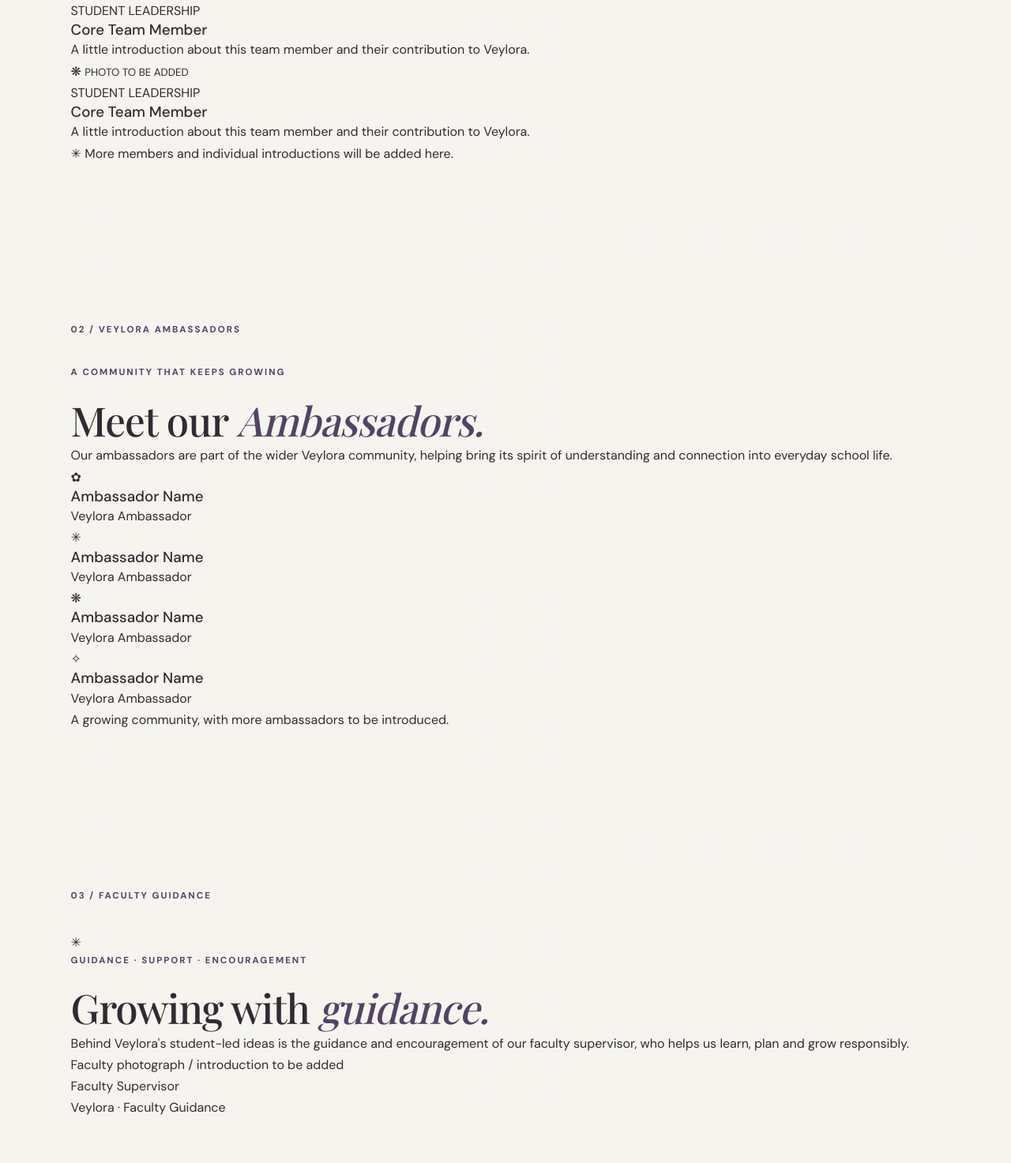
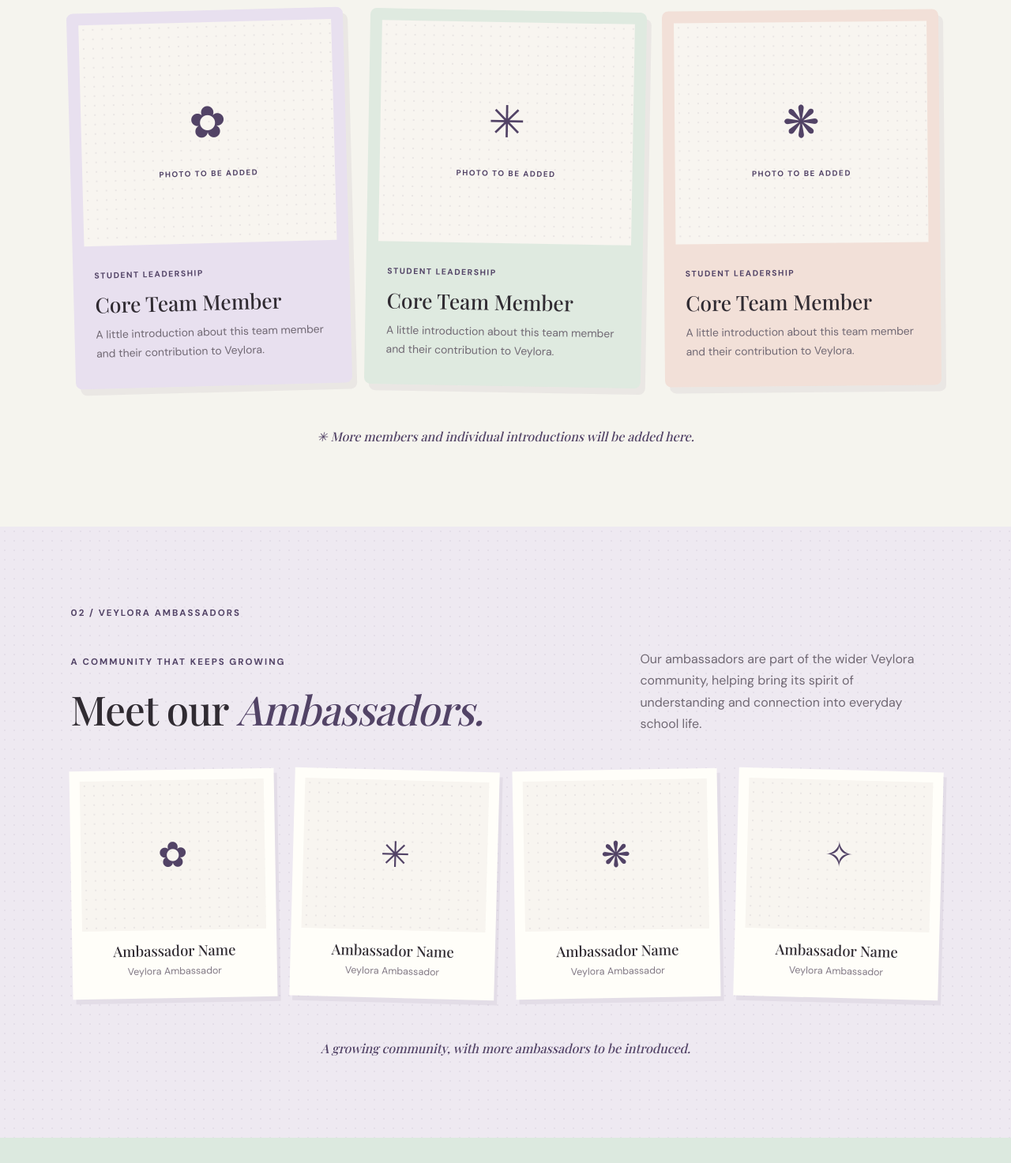
Before and after one commit to dhanushree6369-bot/VEYLORA-REIMAGINED, a plain HTML site: page our-people.html in a window 1280 px wide. Shown: the part 967-2440 px from the top of the page at 79% size. Drawn offline with nearby package versions, Linux system fonts and the light colour scheme; a web font is replaced by a local one.

Commit message:
Update style.css

```diff
--- a/style.css
+++ b/style.css
@@ -1161,3 +1161,325 @@ body {
     gap: 18px;
   }
 }
+
+/* =====================================
+   OUR PEOPLE PAGE
+===================================== */
+
+.people-hero {
+  background: #EEE9F1;
+  text-align: center;
+  min-height: 480px;
+  display: flex;
+  flex-direction: column;
+  align-items: center;
+  justify-content: center;
+  position: relative;
+  overflow: hidden;
+}
+
+.people-hero h1 {
+  margin-bottom: 20px;
+}
+
+.people-hero > p {
+  max-width: 550px;
+  color: #706873;
+}
+
+.people-hero-decoration {
+  display: flex;
+  align-items: center;
+  gap: 25px;
+  margin-top: 40px;
+  color: var(--lavender);
+  font-family: "Playfair Display", serif;
+  font-style: italic;
+}
+
+.people-hero-decoration span:first-child,
+.people-hero-decoration span:last-child {
+  font-size: 2rem;
+}
+
+.team-section {
+  background: var(--cream);
+}
+
+.team-heading {
+  display: flex;
+  justify-content: space-between;
+  align-items: end;
+  gap: 40px;
+  margin-bottom: 45px;
+}
+
+.team-heading > p {
+  max-width: 380px;
+  color: #706873;
+}
+
+.profile-grid {
+  display: grid;
+  grid-template-columns: repeat(3, 1fr);
+  gap: 25px;
+}
+
+.profile-card {
+  padding: 15px;
+  border-radius: 8px;
+  box-shadow: 6px 8px 0 #52436612;
+  transition: transform 0.3s;
+}
+
+.profile-card:nth-child(1) {
+  transform: rotate(-1.5deg);
+}
+
+.profile-card:nth-child(2) {
+  transform: rotate(1deg);
+}
+
+.profile-card:nth-child(3) {
+  transform: rotate(-0.5deg);
+}
+
+.profile-card:hover {
+  transform: translateY(-8px) rotate(0deg);
+}
+
+.profile-lavender {
+  background: #E8E0EF;
+}
+
+.profile-green {
+  background: #DFEAE0;
+}
+
+.profile-peach {
+  background: #F2E0D8;
+}
+
+.profile-photo {
+  width: 100%;
+  height: 280px;
+  display: flex;
+  flex-direction: column;
+  align-items: center;
+  justify-content: center;
+  gap: 10px;
+}
+
+.photo-placeholder {
+  background:
+    radial-gradient(#52436616 1px, transparent 1px),
+    #F8F5F0;
+  background-size: 12px 12px;
+  color: var(--lavender);
+}
+
+.photo-placeholder span {
+  font-size: 3.5rem;
+}
+
+.photo-placeholder small {
+  font-size: 0.62rem;
+  letter-spacing: 1.5px;
+  font-weight: 700;
+}
+
+.profile-info {
+  padding: 22px 12px 18px;
+}
+
+.profile-role {
+  color: var(--lavender);
+  font-size: 0.65rem;
+  letter-spacing: 1.5px;
+  font-weight: 700;
+}
+
+.profile-info h3 {
+  font-family: "Playfair Display", serif;
+  font-size: 1.65rem;
+  margin: 10px 0;
+}
+
+.profile-info p {
+  color: #706873;
+  font-size: 0.87rem;
+}
+
+.profile-note {
+  text-align: center;
+  color: var(--lavender);
+  font-family: "Playfair Display", serif;
+  font-style: italic;
+  margin-top: 50px;
+}
+
+.ambassador-section {
+  background:
+    radial-gradient(#52436610 1px, transparent 1px),
+    #EEE9F1;
+  background-size: 12px 12px;
+}
+
+.ambassador-grid {
+  display: grid;
+  grid-template-columns: repeat(4, 1fr);
+  gap: 22px;
+}
+
+.ambassador-card {
+  background: #FFFEF9;
+  padding: 13px;
+  text-align: center;
+  box-shadow: 4px 6px 0 #52436612;
+  transition: transform 0.3s;
+}
+
+.ambassador-card:nth-child(odd) {
+  transform: rotate(-1deg);
+}
+
+.ambassador-card:nth-child(even) {
+  transform: rotate(1.5deg);
+}
+
+.ambassador-card:hover {
+  transform: translateY(-7px) rotate(0deg);
+}
+
+.ambassador-photo {
+  height: 190px;
+  display: grid;
+  place-items: center;
+  margin-bottom: 15px;
+}
+
+.ambassador-photo span {
+  font-size: 2.8rem;
+  color: var(--lavender);
+}
+
+.ambassador-card h3 {
+  font-family: "Playfair Display", serif;
+  font-size: 1.15rem;
+  margin-bottom: 5px;
+}
+
+.ambassador-card p {
+  color: #827985;
+  font-size: 0.78rem;
+  margin-bottom: 10px;
+}
+
+.faculty-section {
+  background: var(--sage);
+}
+
+.faculty-note {
+  background: #FFFEF9;
+  max-width: 780px;
+  margin: auto;
+  padding: 55px;
+  text-align: center;
+  box-shadow: 8px 10px 0 #52436612;
+  position: relative;
+  transform: rotate(0.5deg);
+}
+
+.faculty-symbol {
+  display: block;
+  color: var(--lavender);
+  font-size: 3rem;
+  margin-bottom: 15px;
+}
+
+.faculty-note h2 {
+  margin-bottom: 20px;
+}
+
+.faculty-note > p:not(.eyebrow) {
+  color: #706873;
+  max-width: 570px;
+  margin: auto;
+}
+
+.faculty-placeholder {
+  margin: 35px auto 20px;
+  max-width: 250px;
+  height: 170px;
+  display: grid;
+  place-items: center;
+  padding: 20px;
+  background:
+    radial-gradient(#52436616 1px, transparent 1px),
+    #EEE9F1;
+  background-size: 12px 12px;
+  color: var(--lavender);
+  font-size: 0.78rem;
+  border: 1px dashed #BBAAD0;
+}
+
+.faculty-name {
+  font-family: "Playfair Display", serif;
+  font-size: 1.4rem;
+  color: var(--lavender) !important;
+}
+
+.faculty-caption {
+  display: block;
+  margin-top: 5px;
+  color: #827985;
+  font-size: 0.72rem;
+  letter-spacing: 1px;
+}
+
+/* OUR PEOPLE — RESPONSIVE */
+
+@media (max-width: 900px) {
+  .profile-grid {
+    grid-template-columns: repeat(2, 1fr);
+  }
+
+  .ambassador-grid {
+    grid-template-columns: repeat(2, 1fr);
+  }
+
+  .team-heading {
+    flex-direction: column;
+    align-items: flex-start;
+  }
+}
+
+@media (max-width: 600px) {
+  .people-hero {
+    min-height: 390px;
+  }
+
+  .profile-grid {
+    grid-template-columns: 1fr;
+    max-width: 430px;
+    margin: auto;
+    gap: 30px;
+  }
+
+  .ambassador-grid {
+    grid-template-columns: repeat(2, 1fr);
+    gap: 15px;
+  }
+
+  .profile-photo {
+    height: 260px;
+  }
+
+  .ambassador-photo {
+    height: 145px;
+  }
+
+  .faculty-note {
+    padding: 35px 22px;
+  }
+}
```
